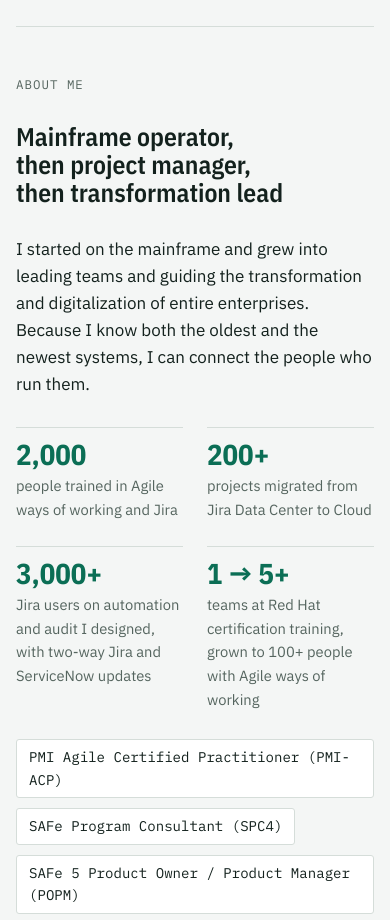
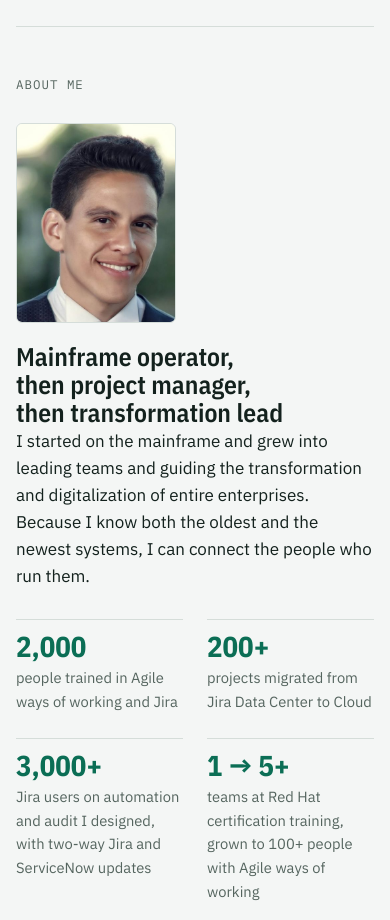
Before and after one commit to heiderdamaseno/heidersouza.com, a plain HTML site: page index.html in a window 390 px wide. Shown: the part 900-1820 px from the top of the page. Drawn offline with nearby package versions, Linux system fonts and the light colour scheme.

Commit message:
Add Heider's photo to the About section (#11)
Claude-Session: https://claude.ai/code/session_01AY5CUdcPerKvguuyV6p2FN

Co-authored-by: Claude <noreply@anthropic.com>

```diff
--- a/index.html
+++ b/index.html
@@ -13,7 +13,7 @@
 <meta property="og:image" content="https://heidersouza.com/og-image.png">
 <meta name="twitter:card" content="summary_large_image">
 <script type="application/ld+json">
-{"@context":"https://schema.org","@type":"ProfessionalService","name":"Heider Souza","url":"https://heidersouza.com/","email":"heider@heidersouza.com","image":"https://heidersouza.com/og-image.png",
+{"@context":"https://schema.org","@type":"ProfessionalService","name":"Heider Souza","url":"https://heidersouza.com/","email":"heider@heidersouza.com","image":"https://heidersouza.com/heider-souza.jpg",
 "description":"Agile transformation, digitalization and migration for large enterprises: Jira, Azure DevOps, GitHub, SAP and mainframe.",
 "founder":{"@type":"Person","name":"Heider Souza","jobTitle":"Agile transformation and migration consultant","sameAs":["https://www.linkedin.com/in/heider-souza-65bba239/"],
 "hasCredential":["PMI-ACP","SAFe Program Consultant (SPC4)","SAFe 5 POPM","Jira Administrator"]},
@@ -108,6 +108,8 @@ section { padding-block: 64px; border-bottom: 1px solid var(--line); display: gr
 .cases { display: grid; grid-template-columns: repeat(3, minmax(0, 1fr)); gap: 20px; }
 .case { background: var(--accent-soft); border-radius: 6px; padding: 22px; display: grid; gap: 8px; align-content: start; }
 .case p { font-size: 0.95rem; }
+.intro { display: grid; grid-template-columns: 200px minmax(0, 1fr); gap: 32px; align-items: start; }
+.portrait { width: 200px; height: 250px; object-fit: cover; border-radius: 6px; border: 1px solid var(--line); display: block; }
 .stats { display: grid; grid-template-columns: repeat(4, minmax(0, 1fr)); gap: 24px; }
 .stats div { display: grid; gap: 6px; align-content: start; border-top: 1px solid var(--line); padding-top: 12px; }
 .stats .num { font-family: var(--display); font-size: clamp(1.8rem, 4vw, 2.6rem); font-weight: 700; color: var(--accent); line-height: 1; font-variant-numeric: tabular-nums; }
@@ -125,6 +127,8 @@ footer { padding-block: 32px; color: var(--muted); font-size: 0.85rem; }
 @media (max-width: 760px) {
   .areas, .packages, .industries, .trust, .cases { grid-template-columns: minmax(0, 1fr); }
   .stats { grid-template-columns: repeat(2, minmax(0, 1fr)); }
+  .intro { grid-template-columns: minmax(0, 1fr); gap: 20px; }
+  .portrait { width: 160px; height: 200px; }
   .industries { grid-template-columns: repeat(2, minmax(0, 1fr)); }
   section { padding-block: 48px; }
 }
@@ -164,8 +168,13 @@ footer { padding-block: 32px; color: var(--muted); font-size: 0.85rem; }
 
   <section id="about">
     <span class="label">About me</span>
-    <h2>Mainframe operator, then project manager, then transformation lead</h2>
-    <p>I started on the mainframe and grew into leading teams and guiding the transformation and digitalization of entire enterprises. Because I know both the oldest and the newest systems, I can connect the people who run them.</p>
+    <div class="intro">
+      <img class="portrait" src="heider-souza.jpg" width="200" height="250" alt="Heider Souza" loading="lazy">
+      <div>
+        <h2>Mainframe operator, then project manager, then transformation lead</h2>
+        <p>I started on the mainframe and grew into leading teams and guiding the transformation and digitalization of entire enterprises. Because I know both the oldest and the newest systems, I can connect the people who run them.</p>
+      </div>
+    </div>
     <div class="stats">
       <div><span class="num">2,000</span><p>people trained in Agile ways of working and Jira</p></div>
       <div><span class="num">200+</span><p>projects migrated from Jira Data Center to Cloud</p></div>
```
Also changed, not shown: heider-souza.jpg (added).
